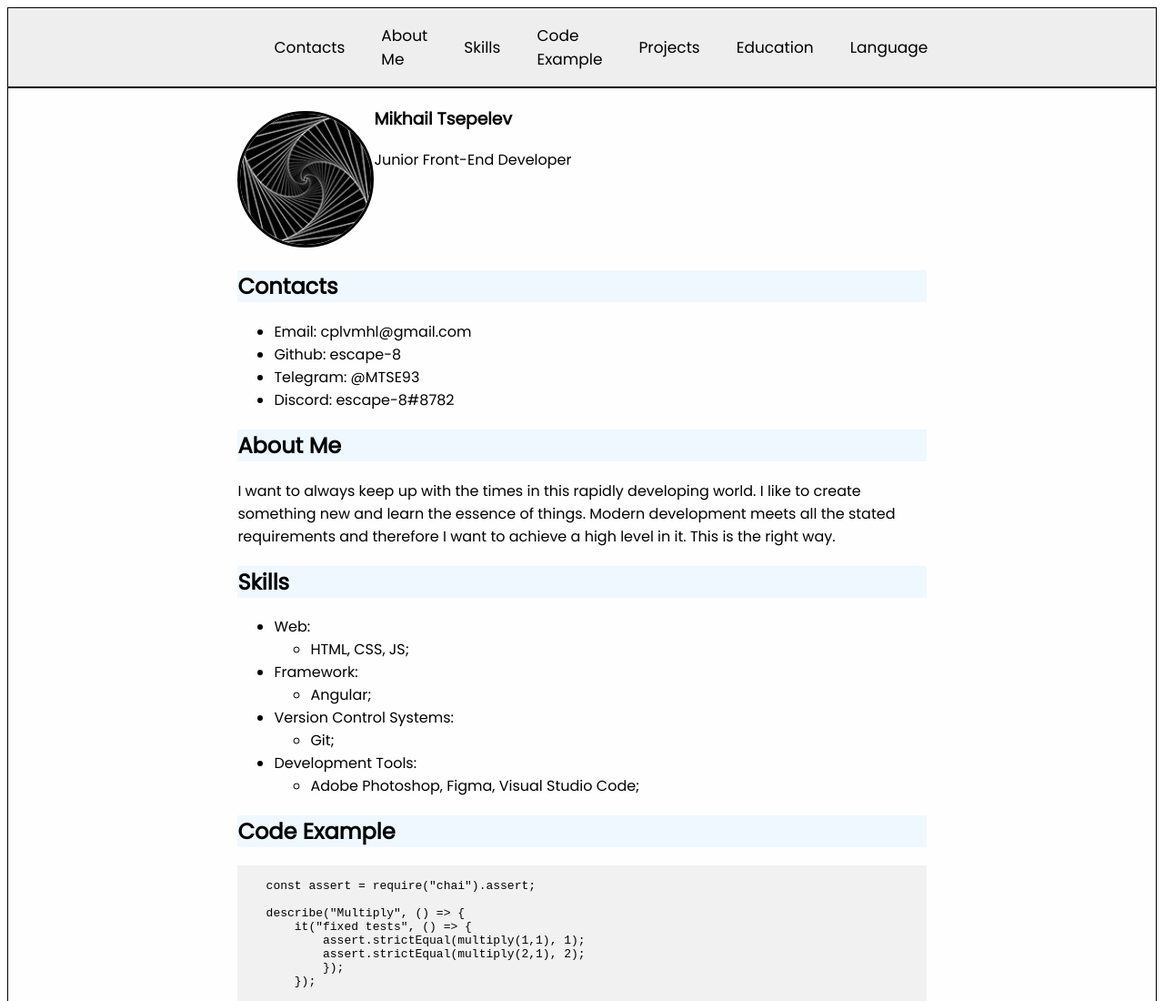
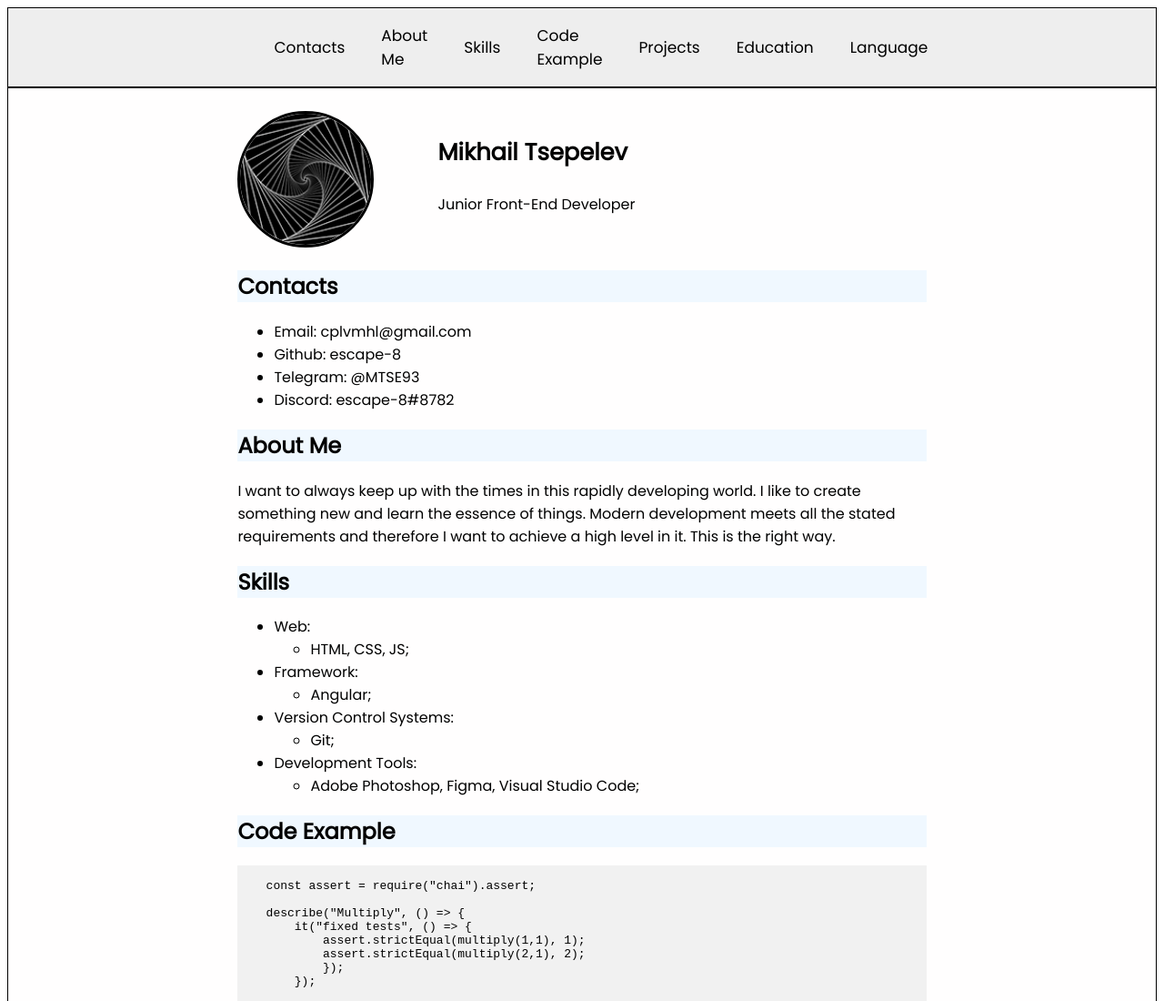
Before and after one commit to escape-8/CV, a plain HTML site: page index.html in a window 1280 px wide. Shown: the top 1100 px of the page at 91% size. Drawn offline with Linux system fonts and the light colour scheme.

Commit message:
feat: add new selectors for h1 elements

```diff
--- a/style.css
+++ b/style.css
@@ -52,8 +52,13 @@ body {
     display:flex;
 }
 
-.title-h1 {
-    padding: 25px 0px 0px 100px;
+.title-name-h1 {
+    font-size: 22px;
+    padding: 25px 0px 0px 70px;
+}
+
+.subtitle-h1 {
+    font-size: 16px;
 }
 
 .nav-link {
```
